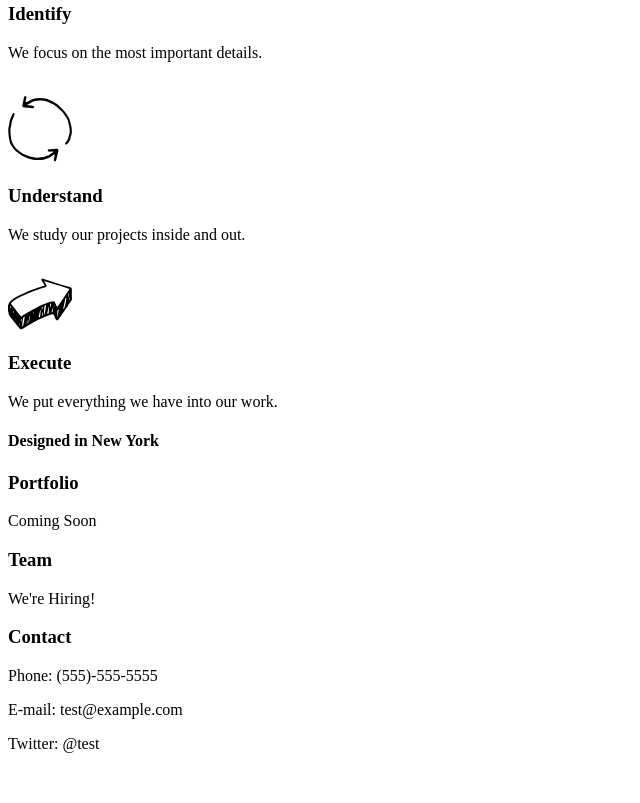
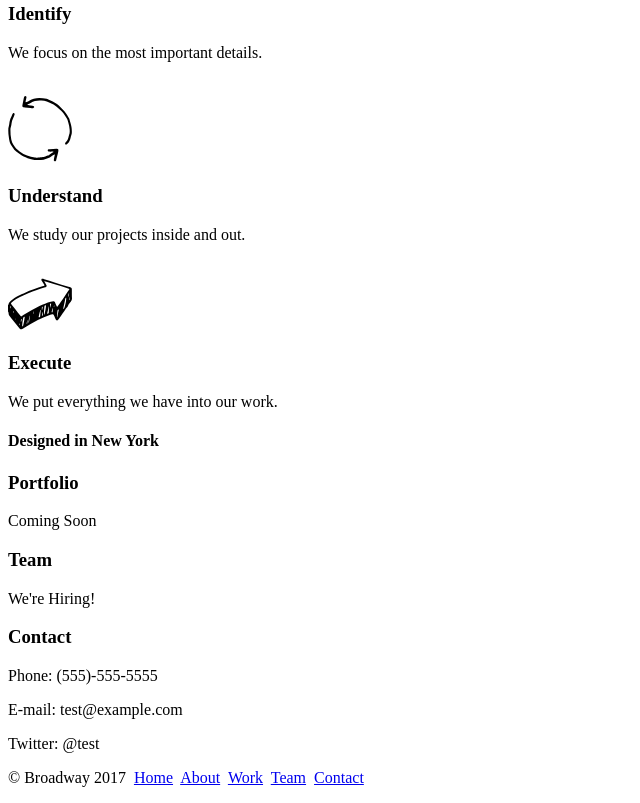
Before and after one commit to joshkls333/broadwaydesign, a plain HTML site: page index.html in a window 1280 px wide. Shown: the part 309-1112 px from the top of the page, without its empty margins (0-640 px from the left). Before the commit the page ends 1078 px from the top, so only its background shows below. Drawn offline with Linux system fonts and the light colour scheme.

Commit message:
added footer

```diff
--- a/index.html
+++ b/index.html
@@ -44,5 +44,18 @@
       <p>E-mail: test@example.com</p>
       <p>Twitter: @test</p>
     </div>
+
+    <footer id="footer">
+      <p>&copy; Broadway 2017&nbsp;
+        <a href="#">Home</a>&nbsp;
+        <a href="#">About</a>&nbsp;
+        <a href="#">Work</a>&nbsp;
+        <a href="#">Team</a>&nbsp;
+        <a href="#">Contact</a>&nbsp;
+      </p>
+
+
+    </footer>
+
   </body>
 </html>
```
